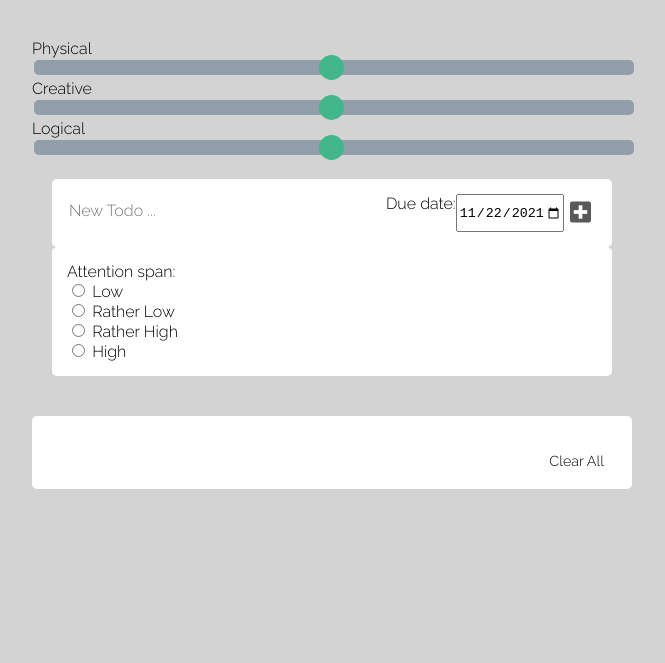
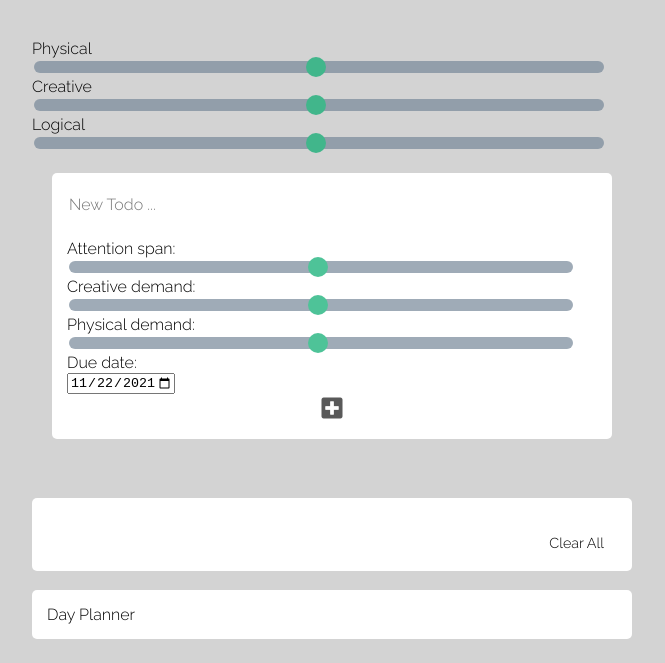
Before and after one commit to annkiener/fse21, a website: page index.html in a window 1280 px wide. Shown: the part 137-800 px from the top of the page, without its empty margins (308-973 px from the left). Drawn offline with Linux system fonts and the light colour scheme.

Commit message:
changed style of input form

```diff
--- a/index.html
+++ b/index.html
@@ -15,19 +15,19 @@
     </header>
 
     <div class="slidecontainer">
-        <label for="physical">Physical</label>
+        <label for="physical">Physical</label><br>
         <input type="range" min="1" max="100" value="50" class="slider" id="myRange">
 
       </div>
 
       <div class="slidecontainer">
-        <label for="creative">Creative</label>
+        <label for="creative">Creative</label><br>
         <input type="range" min="1" max="100" value="50" class="slider" id="myRange">
 
       </div>
 
       <div class="slidecontainer">
-        <label for="Logical">Logical</label>
+        <label for="Logical">Logical</label><br>
         <input type="range" min="1" max="100" value="50" class="slider" id="myRange">
 
       </div>
@@ -35,12 +35,25 @@
 
     <div class="main">
         <form>
-            <input type="text" id="fname" todo="fname" placeholder="New Todo ..."><br><br>
-            <label for="due">Due date:</label><br><br>
+            <input type="text" id="fname" todo="fname" placeholder="New Todo ..."><br>
+            <div class="slidecontainer">
+                <label for="attention">Attention span: </label><br>
+                <input type="range" min="1" max="100" value="50" class="slider" id="myRange">
+        <div class="slidecontainer">
+            <label for="creativedemand">Creative demand: </label><br>
+            <input type="range" min="1" max="100" value="50" class="slider" id="myRange">
+    </div>
+    <div class="slidecontainer">
+        <label for="physicaldemand">Physical demand: </label><br>
+        <input type="range" min="1" max="100" value="50" class="slider" id="myRange">
+    </div>
+        <label for="due">Due date:</label><br>
             <input type="date" id="due" name="duedate" value="2021-11-22" min="2021-01-01" max="2022-12-31">
-            <button type="submit"><i class="fas fa-plus-square"></i></button>
-        </form>
-        <form>
+</div>
+        <button type="submit"><i class="fas fa-plus-square"></i></button>
+        </form><br>
+    </div>
+    <!--    <form>
         <div id="checkboxes">
             <label for="attention">Attention span: </label><br>
             <input type="radio" class="right-aligned" id="low" name="attentionspan" value="low">
@@ -51,8 +64,7 @@
             <label for="rhigh">Rather High</label><br>
             <input type="radio" class="right-aligned" id="high" name="attentionspan"  value="high">
             <label for="high">High</label><br>
-        </div> </form>
-    </div>
+        </div> </form>-->
 
     <div class="todoList">
             <ul>
@@ -60,8 +72,11 @@
             <a class="clearAll" id="clearAll">Clear All</a>
         </div>
 
-    </div>
-
+    </div><br>
+    <form>
+        <label for="dayplanner">Day Planner</label>
+        <!-- display recommended tasks to do today according to mood levels-->
+    </form>
     <script type="text/javascript" src="app.js"></script>
 </body>
 </html>
--- a/styles.css
+++ b/styles.css
@@ -26,6 +26,7 @@ html {
 
 .main {
     padding: 20px;
+
 }
 
 form {
@@ -33,6 +34,8 @@ form {
     padding: 15px;
     border-radius: 5px;
     display: flex;
+    flex-direction: column;
+    flex-wrap: wrap;
 }
 
 input[type="text"] {
@@ -111,9 +114,9 @@ i {
 
 .slider {
     -webkit-appearance: none;
-    width: 100%;
-    height: 15px;
-    border-radius: 5px;
+    width: 95%;
+    height: 12px;
+    border-radius: 7px;
     background: lightslategray;
     outline: none;
     opacity: 0.7;
@@ -124,8 +127,8 @@ i {
   .slider::-webkit-slider-thumb {
     -webkit-appearance: none;
     appearance: none;
-    width: 25px;
-    height: 25px;
+    width: 20px;
+    height: 20px;
     border-radius: 50%;
     background: #04AA6D;
     cursor: pointer;
```
